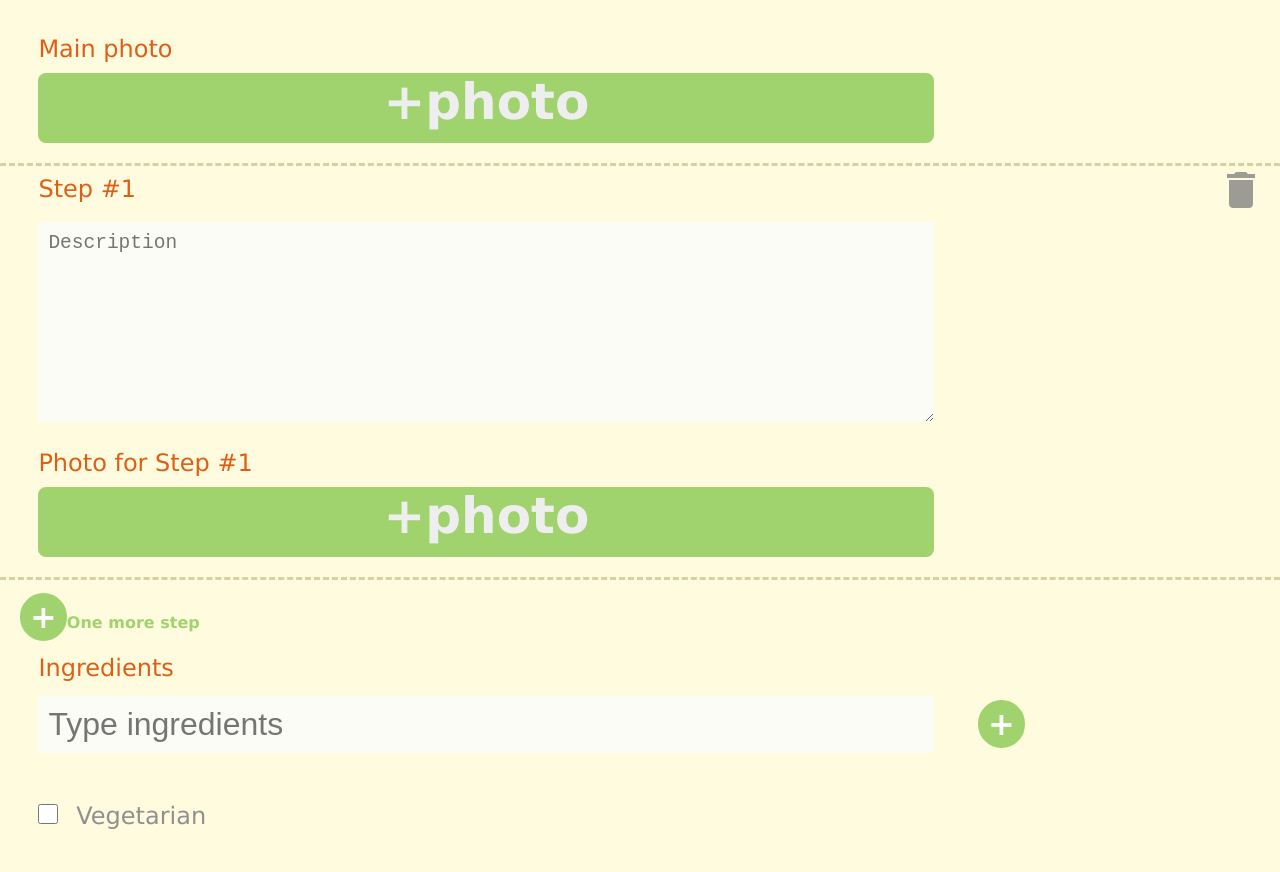
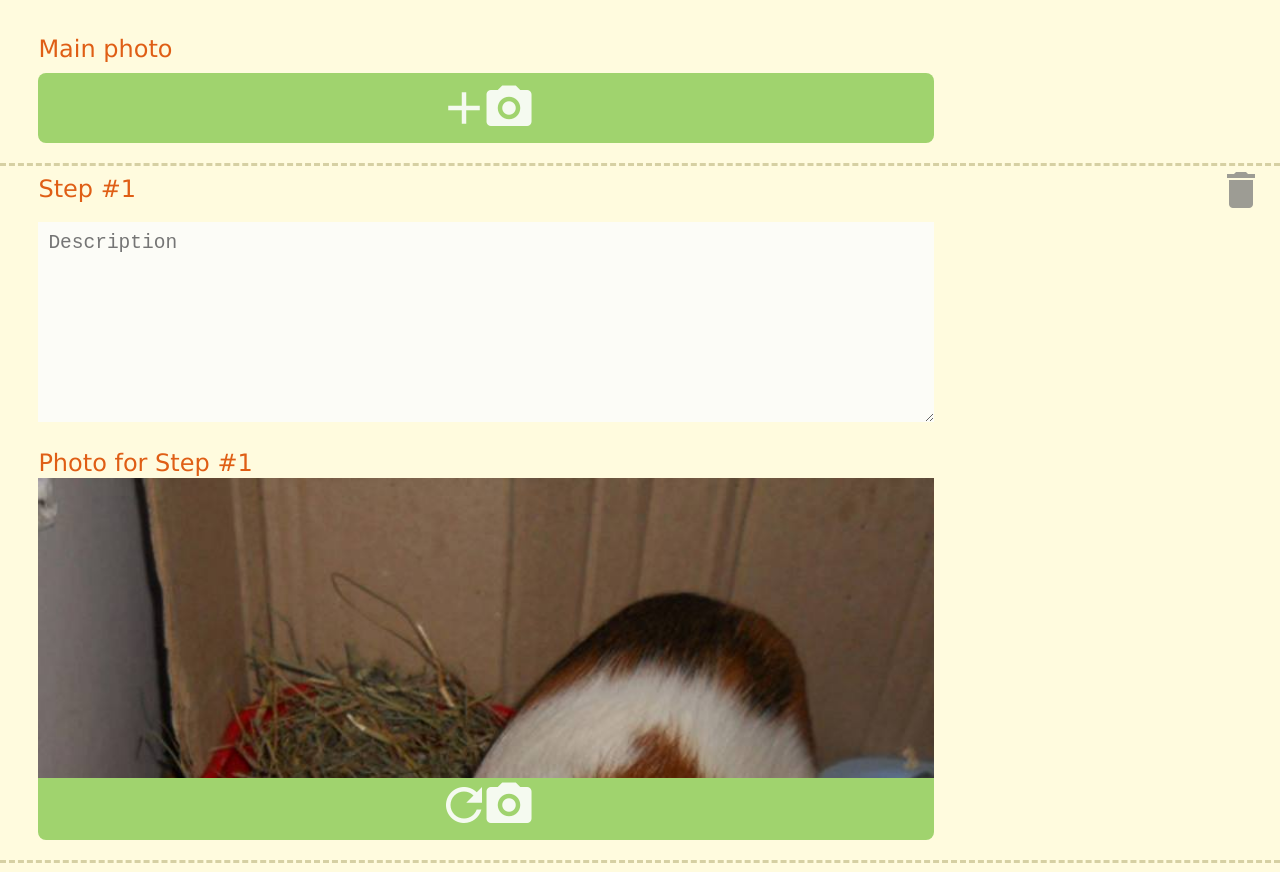
Before and after one commit to elarionova/cc-front, a plain HTML site: page add.html in a window 1280 px wide. Shown: the part 802-1674 px from the top of the page. Drawn offline with Linux system fonts and the light colour scheme.

Commit message:
Changed upload photo button
1. Added new icons
2. Separated buttons for new/uploaded photo
3. Added  new banner

```diff
--- a/add.html
+++ b/add.html
@@ -54,7 +54,11 @@
 			<textarea class="description" placeholder="Description"></textarea>
 
 			<div class="title">Main photo</div>
-			<div class="photo_button">+photo</div>
+			<div class="photo_button"><!--+PHOTO-->
+				<img src="icons/ic_plus_white_36dp.png">
+				<img src="icons/ic_camera_white_36dp.png">
+
+			</div>
 			<div class="photo_over">
 				<input class="photo" type="file" name="photo" accept="image/*">	</input>
 			</div>
@@ -66,10 +70,19 @@
 						<textarea class="description" placeholder="Description"></textarea>
 
 						<div class="title">Photo for Step #1</div>
-						<div class="photo_button">+photo</div>
+
+						<div class="upl_photo">
+							<img src="i/cavy_ref.jpg">
+						</div><!--upl_photo-->
+
+						<div class="photo_button">
+							<img src="icons/ic_refresh_white_36dp.png">
+							<img src="icons/ic_camera_white_36dp.png">
+						</div>
 						<div class="photo_over">
 							<input class="photo" type="file" name="photo_1" accept="image/*">	</input>
 						</div>
+
 					</div><!--step_left_block-->
 
 				<div class="minus">
--- a/style.css
+++ b/style.css
@@ -345,6 +345,28 @@
 		text-align: center;
 		color: #eeeeee;
 
+	}
+	.photo_button>img
+	{
+		padding-top:8px;
+		opacity:0.9;
+	}
+
+	.photo_button>img:first-child
+	{
+	margin-right: -26px;
+	}
+
+	.upl_photo
+	{
+		overflow: hidden;
+		height:300px;
+		width:70%;
+		margin-bottom: -2%;
+	}
+	.upl_photo>img
+	{
+		width:100%;
 	}
 
 	.step
```
Also changed, not shown: i/cavy_ref.jpg (added), icons/ic_camera_white_36dp.png (added), icons/ic_plus_white_36dp.png (added), icons/ic_refresh_white_36dp.png (added).
